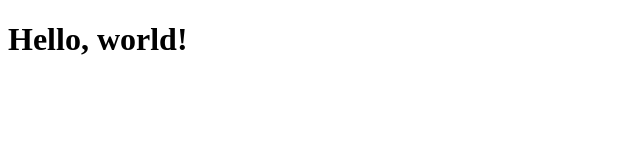
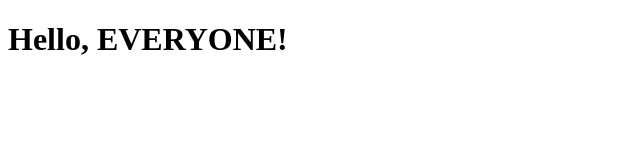
Before and after one commit to ecolville/777_Project2, a plain HTML site: page index.html in a window 1280 px wide. Shown: the whole page, without its empty margins (0-640 px from the left). Drawn offline with Linux system fonts and the light colour scheme.

Commit message:
testing my git connection

```diff
--- a/index.html
+++ b/index.html
@@ -1,12 +1,12 @@
 <!DOCTYPE html>
 <html lang="en">
 <head>
-  <title>Hello, world!</title>
+  <title>Hello, Everyone!</title>
   <meta charset="UTF-8" />
   <meta name="viewport" content="width=device-width,initial-scale=1" />
   <meta name="description" content="" />
 </head>
 <body>
-  <h1>Hello, world!</h1>
+  <h1>Hello, EVERYONE!</h1>
 </body>
 </html>
```
